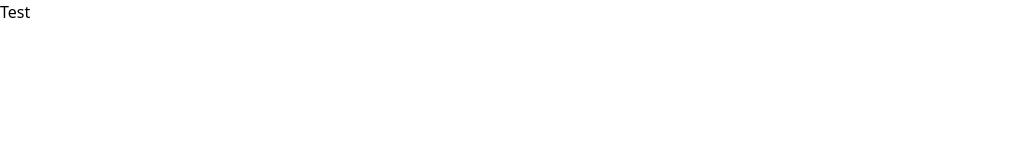
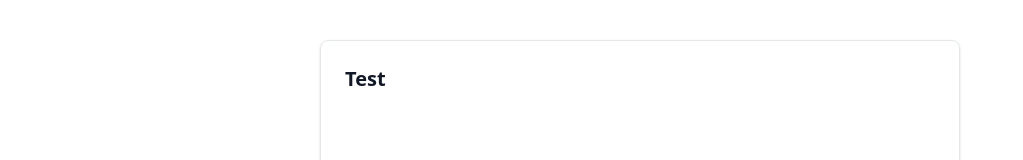
Before and after one commit to arkinjulijanto/chat-ease, a React (Create React App) app: page / in a window 1280 px wide. Shown: the top 160 px of the page, without its empty margins (0-1023 px from the left). Built offline with nearby package versions, Linux system fonts and the light colour scheme.

Commit message:
feat: EC-9/add base box

```diff
--- a/src/pages/Chat/index.tsx
+++ b/src/pages/Chat/index.tsx
@@ -1,7 +1,15 @@
 import React from 'react';
 
 function Chat() {
-  return <div>Test</div>;
+  return (
+    <div className="h-screen flex px-0 py-0 md:px-80 md:py-10">
+      <div className="w-full h-full max-h-lg m-auto border border-gray-200 rounded-none md:rounded-lg shadow sm:p-6">
+        <h5 className="mb-2 text-base font-semibold text-gray-900 md:text-xl dark:text-white">
+          Test
+        </h5>
+      </div>
+    </div>
+  );
 }
 
 export default Chat;
```
